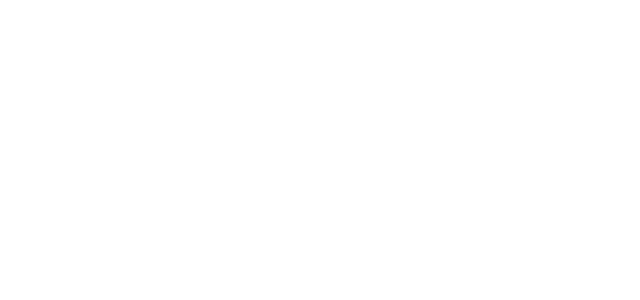
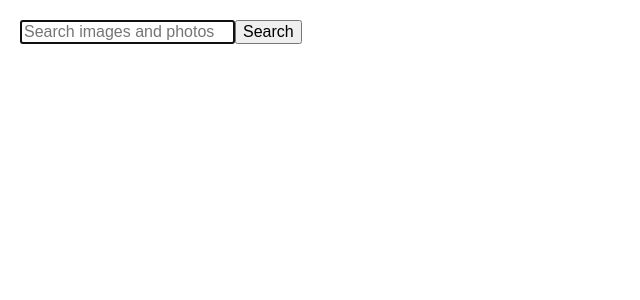
Before and after one commit to AndriiRohovenko/goit-neo-react-hw-module4, a React (Vite) app: page / in a window 1280 px wide. Shown: the top 300 px of the page, without its empty margins (0-640 px from the left). Built offline with nearby package versions, Linux system fonts and the light colour scheme.

Commit message:
proceed with hw

```diff
--- a/package.json
+++ b/package.json
@@ -10,6 +10,7 @@
     "preview": "vite preview"
   },
   "dependencies": {
+    "axios": "^1.9.0",
     "modern-normalize": "^3.0.1",
     "nanoid": "^5.1.5",
     "react": "^19.0.0",
--- a/src/api/getPhotos.js
+++ b/src/api/getPhotos.js
@@ -0,0 +1,15 @@
+import axios from 'axios';
+
+axios.defaults.baseURL = 'https://api.unsplash.com';
+
+export const getPhotos = async (searchValue, page) => {
+  const { data } = await axios(`/search/photos`, {
+    params: {
+      query: searchValue,
+      page,
+      per_page: 25,
+      client_id: '8q4P6PtzMMIFVJROW1qTWai9lUv--4ozQFPaI91Myxk',
+    },
+  });
+  return data;
+};
--- a/src/components/App/App.jsx
+++ b/src/components/App/App.jsx
@@ -1,13 +1,55 @@
 import styles from './App.module.css';
 
-// import { useState, useEffect } from 'react';
+import { useState, useEffect } from 'react';
 
 // import { nanoid } from 'nanoid';
 
+import { getPhotos } from '../../api/getPhotos';
+import SearchBar from '../SearchBar/SearchBar';
+import ImageGallery from '../ImageGallery/ImageGallery';
+
 function App() {
+  const [hits, setHits] = useState([]);
+  // const [isLoading, setIsLoading] = useState(false)
+  // const [error, setError] = useState(false)
+  const [searchQuery, setSearchQuery] = useState('');
+  const [page, setPage] = useState(1);
+
+  useEffect(() => {
+    if (!searchQuery) return;
+
+    const fetching = async () => {
+      try {
+        // setIsLoading(true)
+        // setError(false)
+        // setHits([])
+
+        const data = await getPhotos(searchQuery, page);
+
+        setHits(prev =>
+          page === 1 ? data.results : [...prev, ...data.results]
+        );
+      } catch (error) {
+        console.error(error);
+        // setError(true)
+      } finally {
+        // setIsLoading(false)
+      }
+    };
+    fetching();
+  }, [page, searchQuery]);
+
+  const handleSearch = searchValue => {
+    setSearchQuery(searchValue);
+    setPage(1);
+  };
+
   return (
     <>
-      <div className={styles.appContent}></div>
+      <div className={styles.appContent}>
+        <SearchBar onSearch={handleSearch} />
+        <ImageGallery data={hits} />
+      </div>
     </>
   );
 }
--- a/src/components/ImageCard/ImageCard.jsx
+++ b/src/components/ImageCard/ImageCard.jsx
@@ -1,7 +1,13 @@
 import styles from './ImageCard.module.css';
 
-function ImageCard() {
-  return <></>;
+function ImageCard({ url, altText }) {
+  return (
+    <>
+      <div>
+        <img src={url} alt={altText} />
+      </div>
+    </>
+  );
 }
 
 export default ImageCard;
--- a/src/components/ImageGallery/ImageGallery.jsx
+++ b/src/components/ImageGallery/ImageGallery.jsx
@@ -1,7 +1,18 @@
 import styles from './ImageGallery.module.css';
+import ImageCard from '../ImageCard/ImageCard';
 
-function ImageGallery() {
-  return <></>;
+function ImageGallery({ data }) {
+  return (
+    <>
+      <ul className={styles.PhotosGalleryWrapper}>
+        {data.map(photo => (
+          <li key={photo.id}>
+            <ImageCard url={photo.urls.small} altText={photo.alt_description} />
+          </li>
+        ))}
+      </ul>
+    </>
+  );
 }
 
 export default ImageGallery;
--- a/src/components/SearchBar/SearchBar.jsx
+++ b/src/components/SearchBar/SearchBar.jsx
@@ -1,7 +1,30 @@
 import styles from './SearchBar.module.css';
+import { useId } from 'react';
 
-function SearchBar() {
-  return <></>;
+function SearchBar({ onSearch }) {
+  const searchFieldID = useId();
+  const handleSubmit = ev => {
+    ev.preventDefault();
+    onSearch(ev.target.elements.searchBarInput.value);
+  };
+  return (
+    <>
+      <header>
+        <form onSubmit={handleSubmit}>
+          <input
+            className="searchBar"
+            name="searchBarInput"
+            type="text"
+            autoComplete="off"
+            autoFocus
+            placeholder="Search images and photos"
+            id={searchFieldID}
+          />
+          <button type="submit">Search</button>
+        </form>
+      </header>
+    </>
+  );
 }
 
 export default SearchBar;
```
Also changed, not shown: 1 other file (tests, documents, lock files or other folders).
